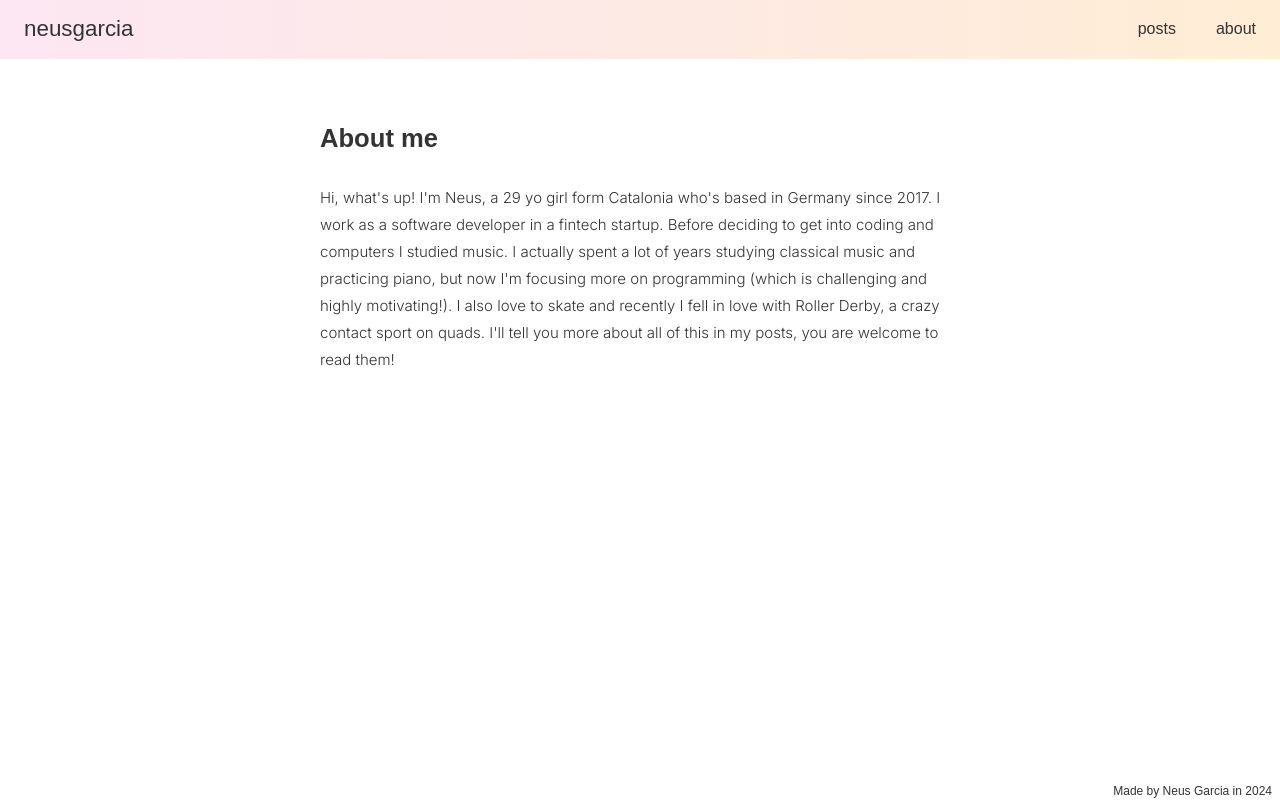
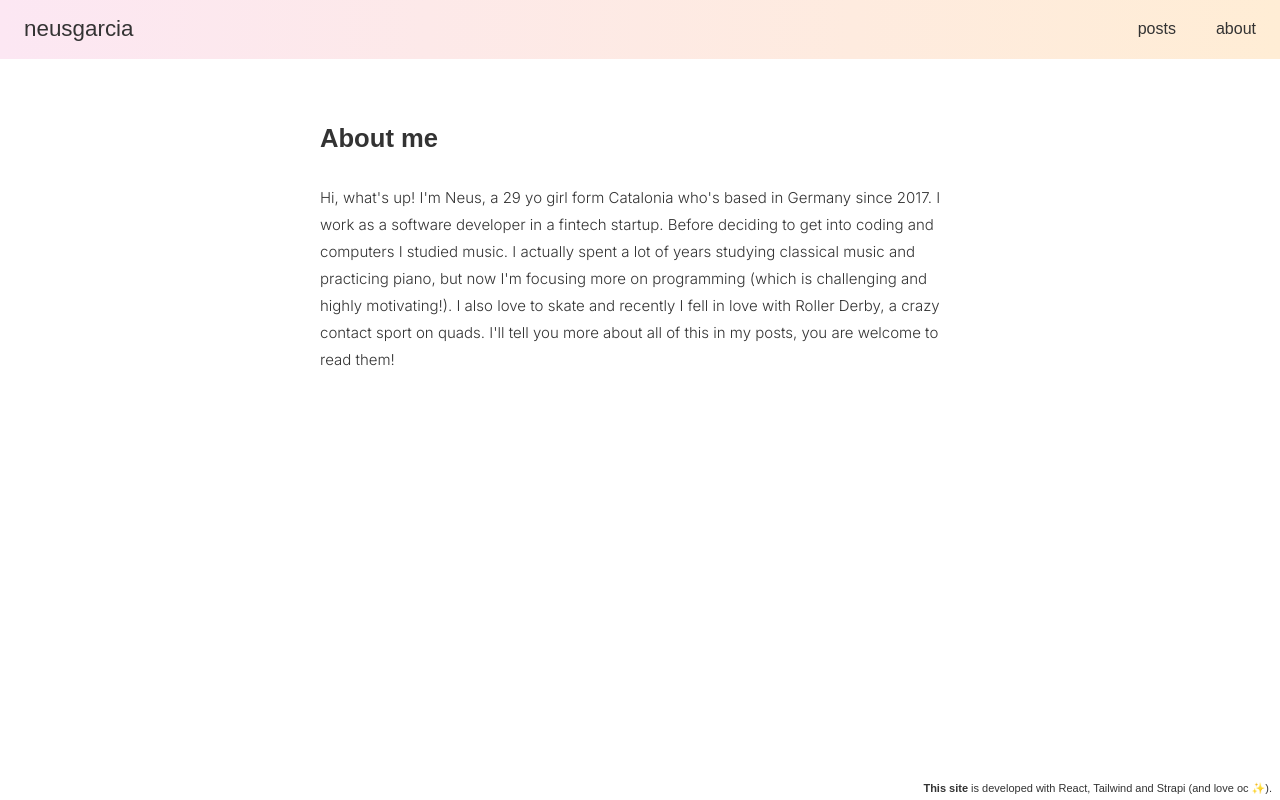
Before and after one commit to neusgp/neusgarcia.dev-ui, a React (Create React App) app: page /about in a window 1280 px wide. Built offline with nearby package versions, Linux system fonts and the light colour scheme; a web font is replaced by a local one.

Commit message:
improve footer

```diff
--- a/src/components/Footer.tsx
+++ b/src/components/Footer.tsx
@@ -2,8 +2,16 @@ import React from "react";
 
 export const Footer = () => {
   return (
-    <div className="px-2 flex justify-end text-[12px]">
-      Made by Neus Garcia in 2024
+    <div className="px-2 flex justify-end text-[11px]">
+      <p className="py-1">
+        <a
+          href="https://github.com/neusgp/neusgarcia.dev-ui"
+          className="font-bold hover:text-[#ce63ff] transition"
+        >
+          This site
+        </a>{" "}
+        is developed with React, Tailwind and Strapi (and love oc ✨).
+      </p>
     </div>
   );
 };
--- a/src/components/Menu.tsx
+++ b/src/components/Menu.tsx
@@ -9,7 +9,7 @@ export const Menu = ({ menuLinks }: { menuLinks: MenuLink[] }) => {
         return (
           <div key={i.path} className="flex items-center">
             <Link to={i.path}>
-              <p className="hover:text-[#d37afd] transition">{i.label}</p>
+              <p className="hover:text-[#ce63ff] transition">{i.label}</p>
             </Link>
           </div>
         );
```
